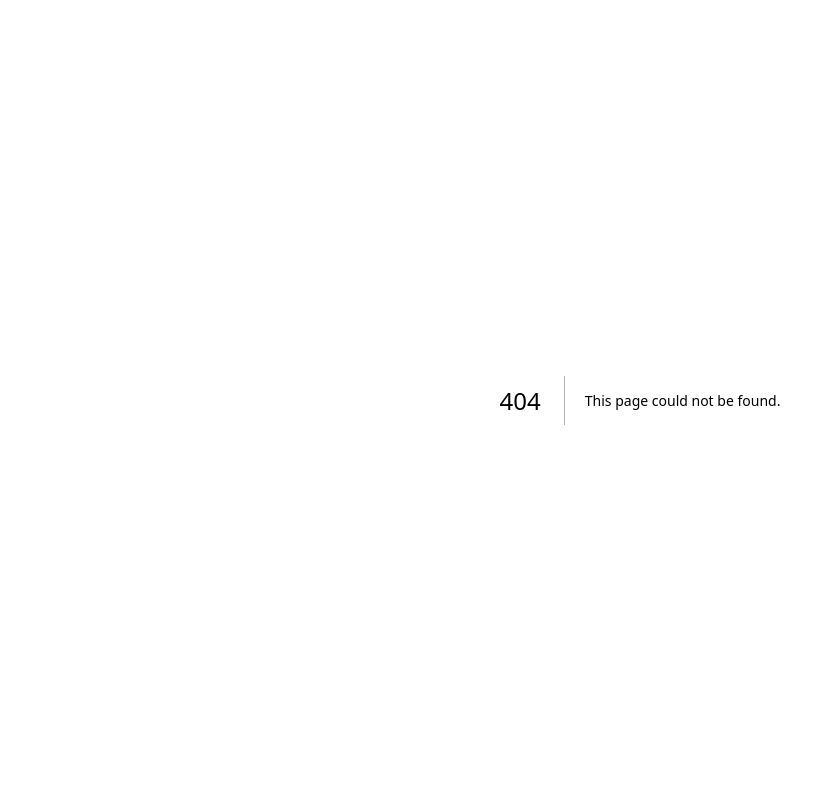
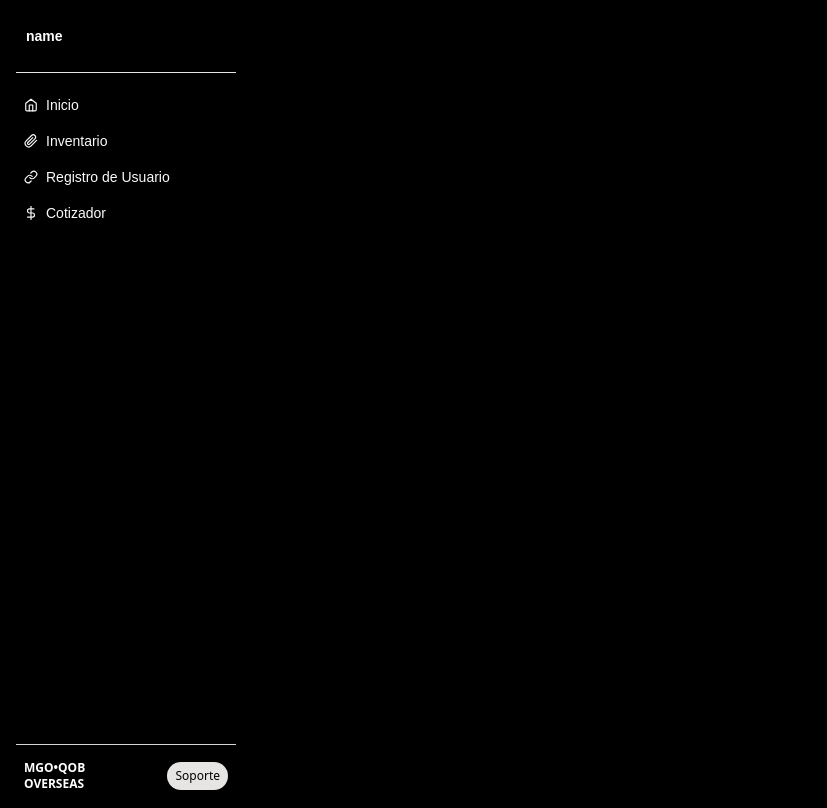
Before and after one commit to MGO-ind/intranet-mgo-qob, a Next.js app: page /protected/cotizador in a window 1280 px wide. Before the commit this address had no page. Shown: the whole page, without its empty margins (0-827 px from the left). Built offline with nearby package versions, Linux system fonts and the light colour scheme; no server answers.

Commit message:
cotizador

```diff
--- /dev/null
+++ b/app/protected/cotizador/page.tsx
@@ -0,0 +1,13 @@
+import SideBarAdmin from "../elementos/sidebar/sidebar_admin/sidebar_admin";
+
+
+
+export default function Home() {
+    return (
+
+      <main className="grid bg-black text-white gap-4 p-4 grid-cols-[220px,_1fr]">
+        <SideBarAdmin/>
+
+      </main>
+    );
+  }
--- a/app/protected/elementos/sidebar/sidebar_admin/routeSelect.tsx
+++ b/app/protected/elementos/sidebar/sidebar_admin/routeSelect.tsx
@@ -9,7 +9,7 @@ export const RouteSelectAdmin = () => {
     <div className="space-y-1">
       <TransitionLink Icon={FiHome} selected={false} title="Inicio" href="/"/>
       <TransitionLink Icon={FiPaperclip} selected={false} title="Inventario" href=""/>
-      <TransitionLink Icon={FiLink} selected={false} title="Registro de Usuario" href="../../../register"/>
+      <TransitionLink Icon={FiLink} selected={false} title="Registro de Usuario" href="/register"/>
       <TransitionLink Icon={FiDollarSign} selected={false} title="Cotizador" href="" />
     </div>
   );
```
